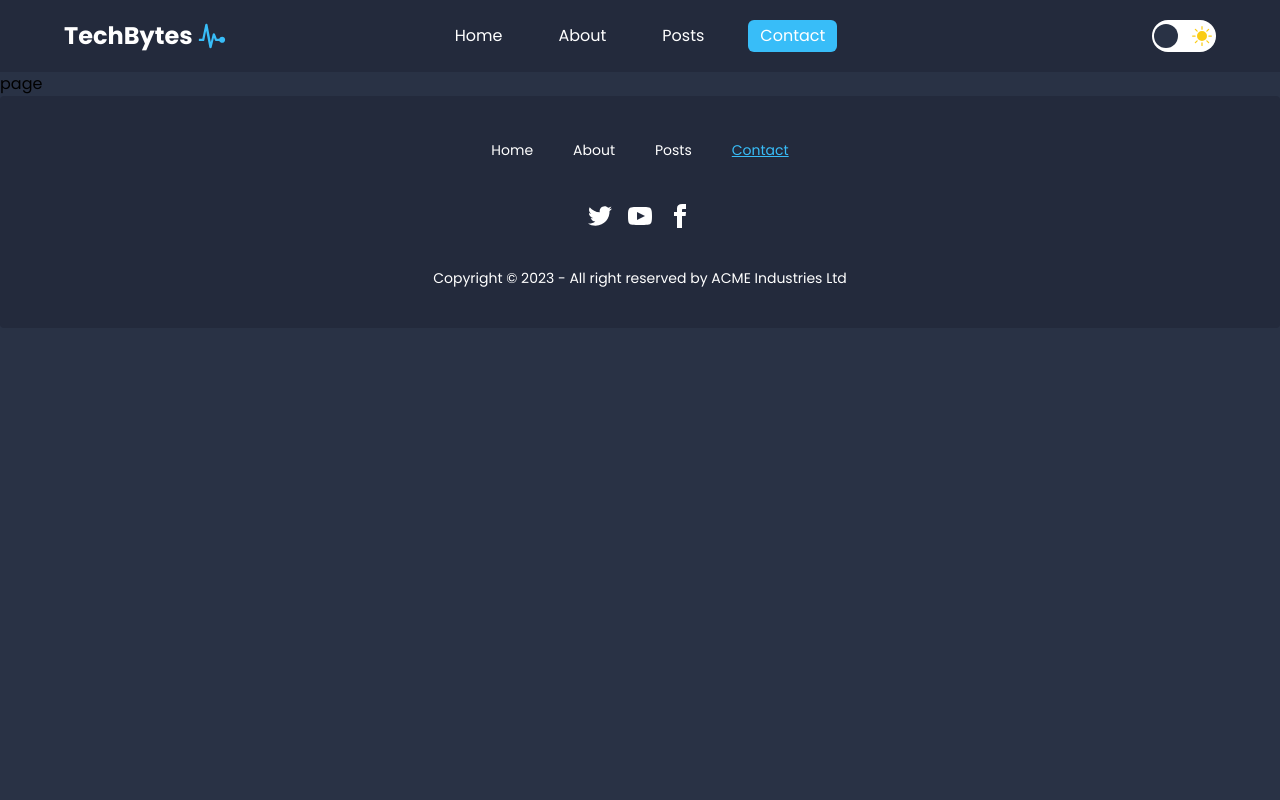
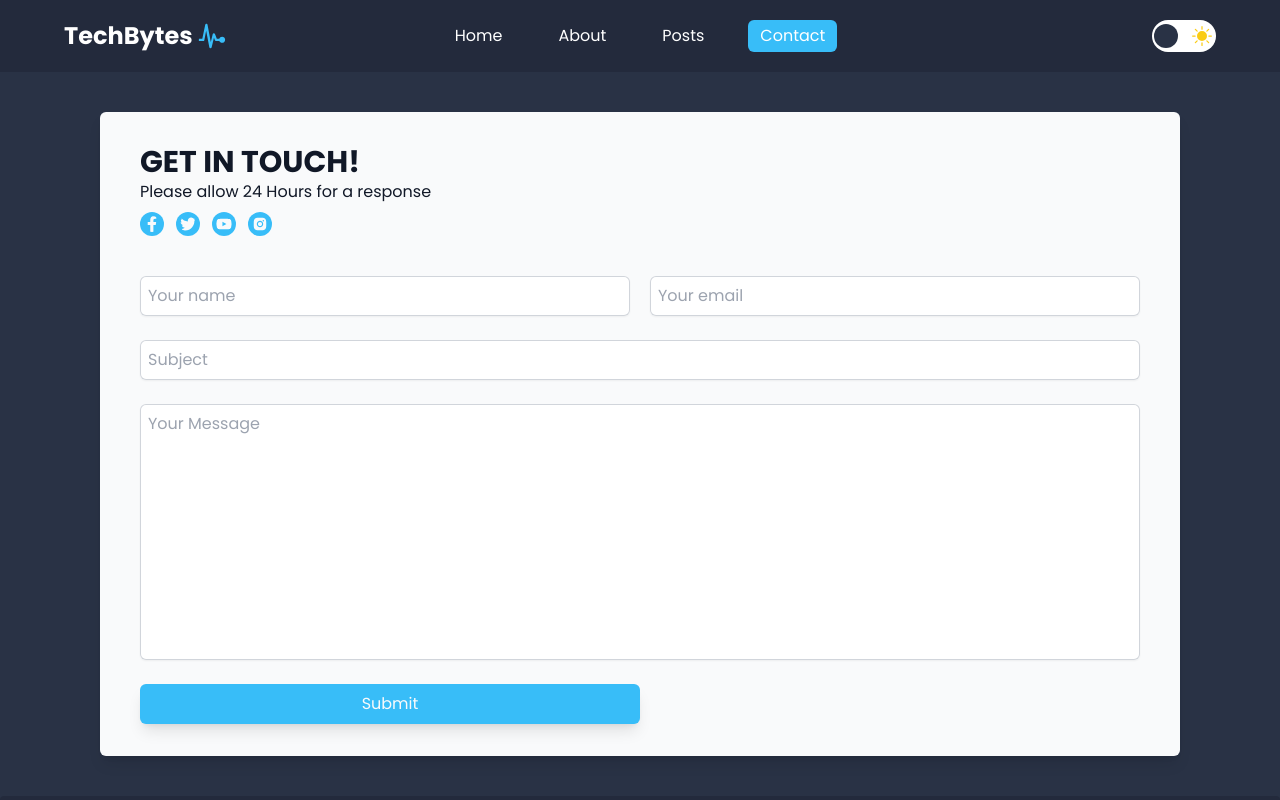
Before and after one commit to JoshMusira/next-adventure, a Next.js app: page /contact in a window 1280 px wide. Shown: the top 800 px of the page. Built offline with nearby package versions, Linux system fonts and the light colour scheme.

Commit message:
feat:create contact us page

```diff
--- a/app/contact/page.jsx
+++ b/app/contact/page.jsx
@@ -1,9 +1,59 @@
-import React from 'react'
+import {
+    FaTwitter,
+    FaYoutube,
+    FaFacebookF,
+} from "react-icons/fa";
+import { AiFillInstagram } from "react-icons/ai";
 
 const page = () => {
     return (
-        <div>page</div>
-    )
-}
+        <div className="sm:mx-auto sm:w-full sm:max-w-[1200px] py-10">
+            <div className="wrapper bg-gray-50 px-4 py-8 shadow-lg rounded-md sm:px-10">
+                <div className="mb-10 text-gray-900 w-full">
+                    <h1 className="text-3xl font-bold uppercase">
+                        Get in touch!
+                    </h1>
+                    <span>Please allow 24 Hours for a response</span>
+                    <div className="flex gap-3 w-full items-center mt-2 [&>*]:bg-sky-400">
+                        <FaFacebookF className="text-2xl p-1 rounded-full text-gray-50" />
+                        <FaTwitter className="text-2xl p-1 rounded-full text-gray-50" />
+                        <FaYoutube className="text-2xl p-1 rounded-full text-gray-50" />
+                        <AiFillInstagram className="text-2xl p-1 rounded-full text-gray-50" />
+                    </div>
+                </div>
 
-export default page
+                <form className="space-y-6">
+                    <div className="flex gap-5">
+                        <input
+                            type="text"
+                            placeholder="Your name"
+                            className="block w-full rounded-md border-0 text-gray-900 shadow-sm ring-1 ring-inset ring-gray-300 placeholder:text-gray-400 p-2 focus:outline-sky-400"
+                        />
+                        <input
+                            type="email"
+                            placeholder="Your email"
+                            className="block w-full rounded-md border-0 text-gray-900 shadow-sm ring-1 ring-inset ring-gray-300 placeholder:text-gray-400 p-2 focus:outline-sky-400"
+                        />
+                    </div>
+                    <input
+                        type="text"
+                        placeholder="Subject"
+                        className="block w-full rounded-md border-0 text-gray-900 shadow-sm ring-1 ring-inset ring-gray-300 placeholder:text-gray-400 p-2 focus:outline-sky-400"
+                    />
+                    <textarea
+                        className="block w-full rounded-md border-0 text-gray-900 shadow-sm ring-1 ring-inset ring-gray-300 placeholder:text-gray-400 p-2 focus:outline-sky-400"
+                        placeholder="Your Message"
+                        style={{ resize: "none" }}
+                        cols={5}
+                        rows={10}
+                    />
+                    <button className="w-1/2 bg-sky-400 p-2 rounded-md text-gray-50 shadow-lg hover:bg-sky-300 duration-500">
+                        Submit
+                    </button>
+                </form>
+            </div>
+        </div>
+    );
+};
+
+export default page;
```
